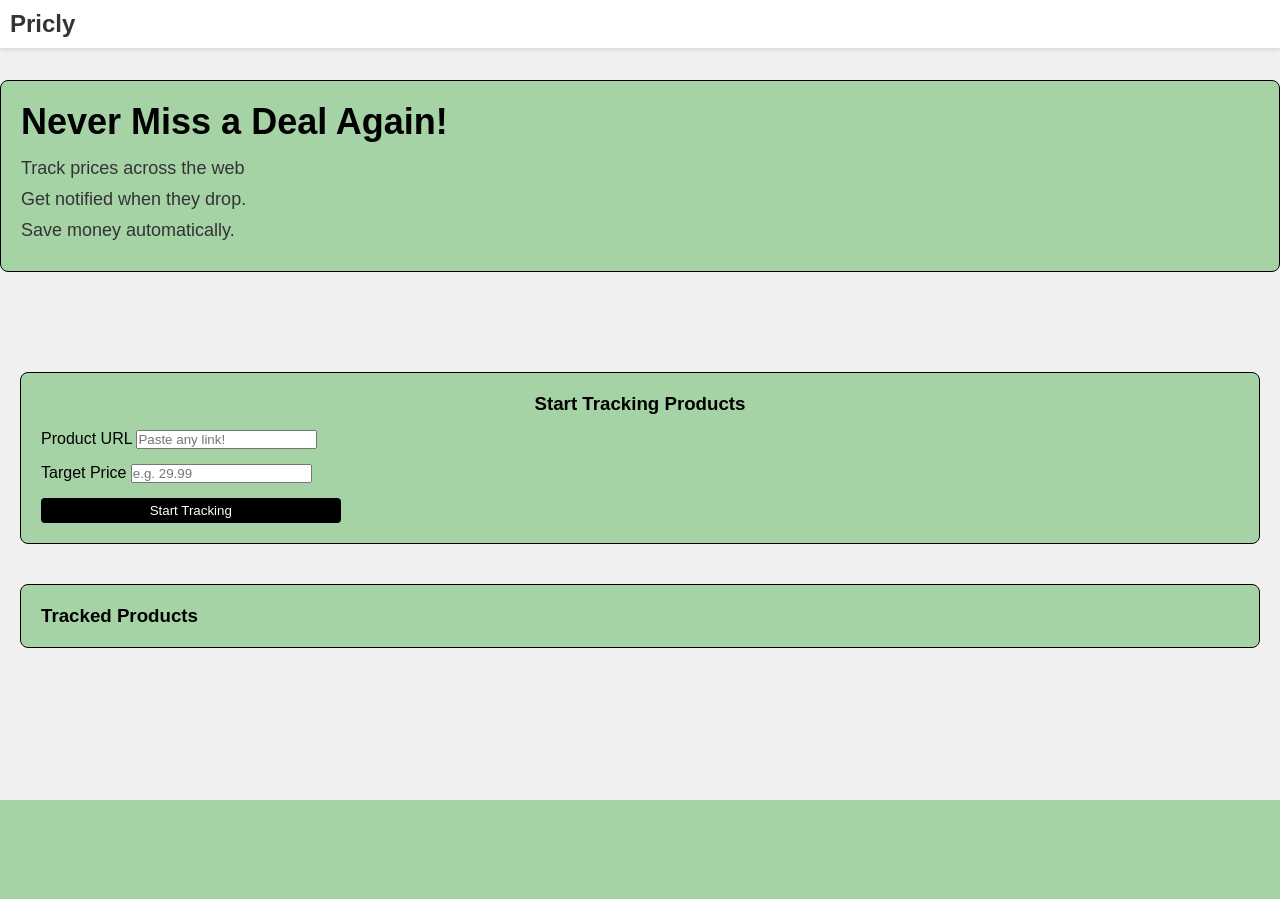
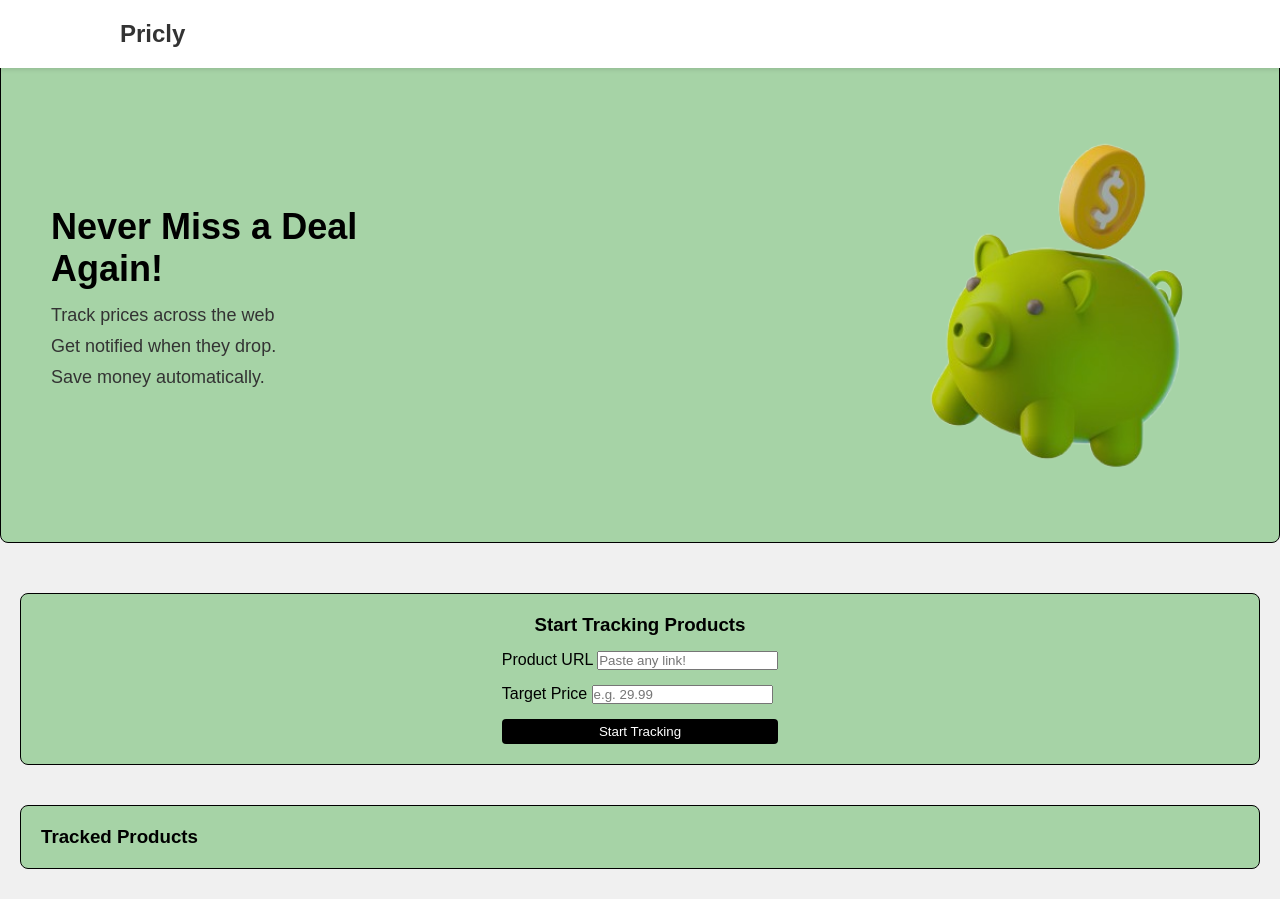
Before and after one commit to Uneeb-Ashfaq/Pricly, a Flask app: page / in a window 1280 px wide. Before the commit the page ends 800 px from the top, so only its background shows below. Run offline with Flask 3, Linux system fonts and the light colour scheme.

Commit message:
Updated Layout

```diff
--- a/static/css/main.css
+++ b/static/css/main.css
@@ -28,22 +28,41 @@ header {
     top : 0; left: 0; right: 0;
     display: flex;
     justify-content: space-between;
-    padding: 10px;
+    padding: 20px;
     background-color: rgb(255, 255, 255);
     box-shadow: 0 2px 4px rgba(0, 0, 0, 0.1);
     z-index: 1000;
     }
 header h1 {
+    margin-left: 100px;
     font-size: 24px;
     color: #333333;
 }
+
 .hero-section {
-    padding: 20px;
+    margin-top: -20px;
+    padding: 40px 50px;
     background: rgb(166, 211, 166);
     border-radius: 8px;
     border: 1px solid #000000;
 
+    display: flex;
+    align-items: center;
+    justify-content: space-between;
+    gap: 60px;
 }
+
+
+
+.hero-image img {
+    width: 750px;                 /* adjust if you want bigger/smaller */
+    max-width: 100%;
+    height: auto;
+    display: block;
+}
+
+
+
 
 .hero-section h2 {
     margin-bottom: 15px;
@@ -57,7 +76,7 @@ header h1 {
     color: #333333;
 }
 .body-section {
-    margin-top: 100px;
+    margin-top: 50px;
     background-color: rgb(166, 211, 166);
     padding: 20px;
     border-radius: 8px;
@@ -65,11 +84,15 @@ header h1 {
     margin-right: 20px;
     margin-left: 20px;
     border: 1px solid #000000;
+    display: flex;
+    flex-direction: column;
+    align-items: center;
 }
 
 .body-section h3{
     text-align: center;
 }
+
 .track-form {
     display: flex;
     flex-direction: column;
@@ -95,5 +118,5 @@ button {
     border: none;
     border-radius: 4px;
     cursor: pointer;
-    width: 25%;
+    width: 100%;
 }
--- a/templates/index.html
+++ b/templates/index.html
@@ -16,11 +16,16 @@
 <main>
 
   <!-- Hero -->
-  <section class="hero-section">
+<section class="hero-section">
+  <div class="hero-content">
     <h2>Never Miss a Deal Again!</h2>
     <p>Track prices across the web</p>
     <p>Get notified when they drop.</p>
     <p>Save money automatically.</p>
+  </div>
+  <div class="hero-image">
+      <img src="/static/images/image.png" alt="An Image">
+  </div>
   </section>
 
   <!-- Form area -->
```
Also changed, not shown: static/Images/Image.png (added), 1 other file.
